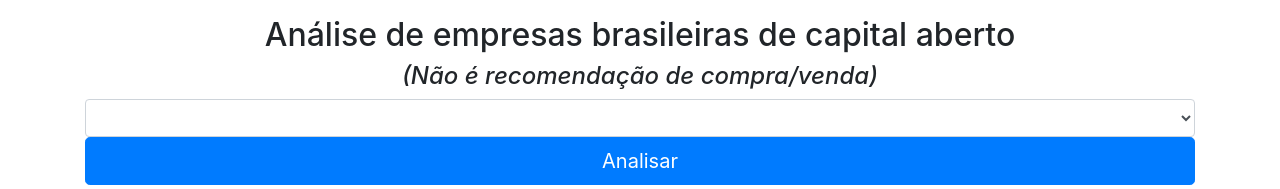
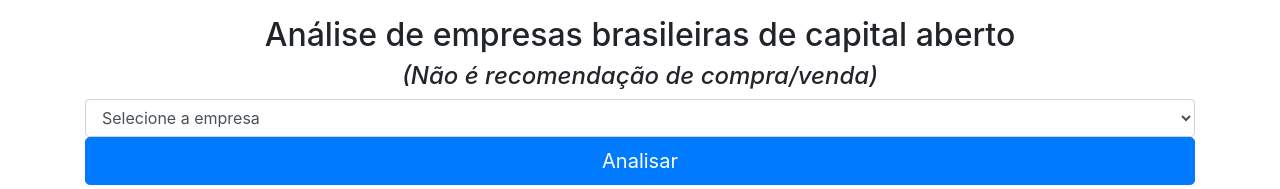
Before and after one commit to sartorileonardo/analisys-brazilian-stock-front, an Angular app: page / in a window 1280 px wide. Shown: the top 189 px of the page. Built offline with nearby package versions, Linux system fonts and the light colour scheme.

Commit message:
Added placeholder to input ticker

```diff
--- a/src/app/analisys-brazilian-stock/analisys-brazilian-stock.component.html
+++ b/src/app/analisys-brazilian-stock/analisys-brazilian-stock.component.html
@@ -15,6 +15,7 @@
             [(ngModel)]="ticker" (ngModelChange)="tickerChanged($event)" name="ticker">
           -->
             <select name="selectedQuantity" id="aantal" class="form-control" [ngModel]="ticker" (ngModelChange)="tickerChanged($event)">
+              <option value="" disabled selected>Selecione a empresa</option>
               <option *ngFor="let ticker of tickers" [value]="ticker.code">{{ticker.description.toUpperCase()}}</option>
            </select>
         </div>
```
